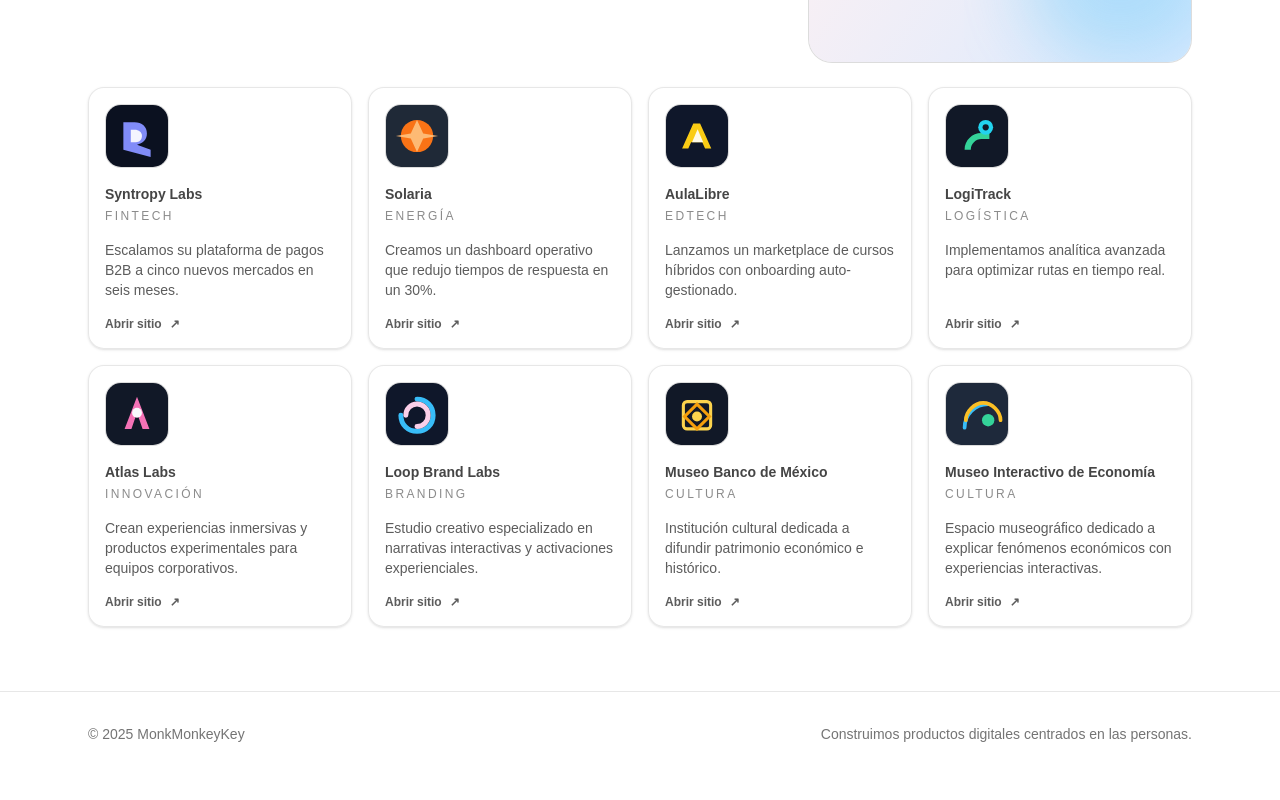
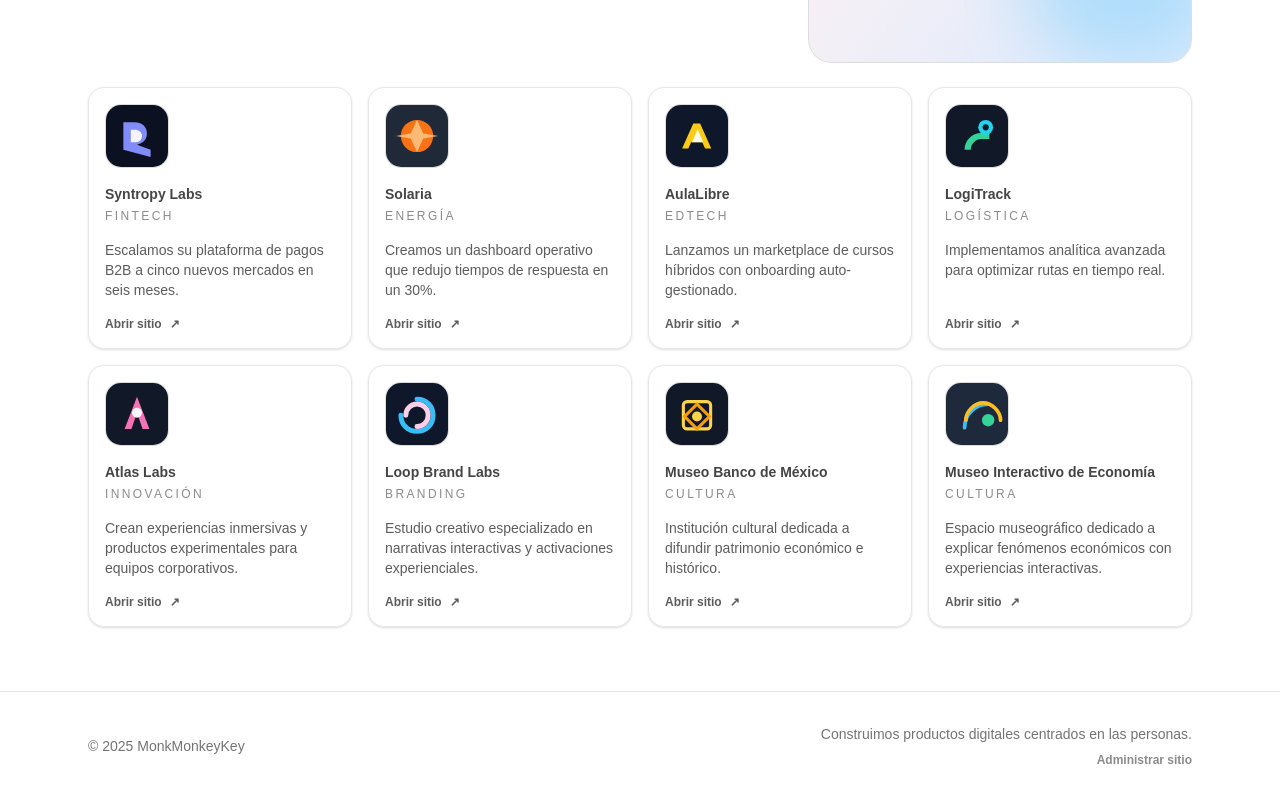
Before and after one commit to monkmonkeykey/monkmonkeykey-site, a Next.js app in the folder monkmonkeykey/: page / in a window 1280 px wide. Shown: the part 2790-3590 px from the top of the page. Before the commit the page ends 3566 px from the top, so only its background shows below. Built offline with nearby package versions, Linux system fonts and the light colour scheme; no server answers.

Commit message:
Add admin access guidance and footer link

```diff
--- a/monkmonkeykey/src/components/site/Footer.tsx
+++ b/monkmonkeykey/src/components/site/Footer.tsx
@@ -1,4 +1,6 @@
 "use client";
+
+import Link from "next/link";
 
 import { translate } from "@/lib/i18n";
 import { useLocale } from "./locale-context";
@@ -13,9 +15,17 @@
 
   return (
     <footer className="border-t border-foreground/10 bg-background/80">
-      <div className="mx-auto flex max-w-6xl flex-col gap-2 px-6 py-8 text-sm text-foreground/60 md:flex-row md:items-center md:justify-between">
+      <div className="mx-auto flex max-w-6xl flex-col gap-3 px-6 py-8 text-sm text-foreground/60 md:flex-row md:items-center md:justify-between">
         <p>&copy; {new Date().getFullYear()} MonkMonkeyKey</p>
-        <p>{translate(locale, FOOTER_COPY)}</p>
+        <div className="flex flex-col gap-2 text-sm md:items-end">
+          <p>{translate(locale, FOOTER_COPY)}</p>
+          <Link
+            href="/admin/login"
+            className="text-xs font-semibold text-foreground/50 transition hover:text-foreground/80"
+          >
+            Administrar sitio
+          </Link>
+        </div>
       </div>
     </footer>
   );
```
Also changed, not shown: 1 other file (tests, documents, lock files or other folders).
